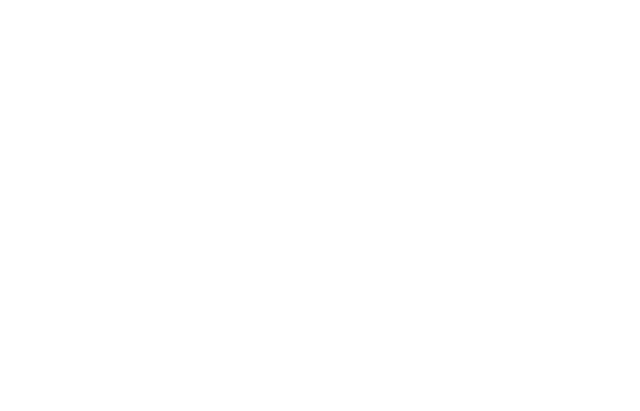
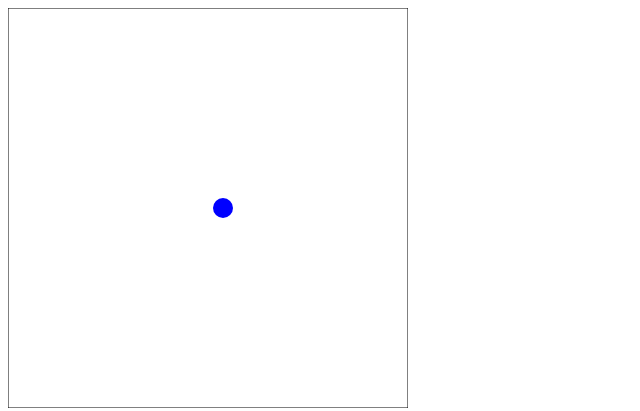
Before and after one commit to ediCarlosSilva/jsForKids, a plain HTML site: page part 3/capitulo 15/keyboard.html in a window 1280 px wide. Shown: the whole page, without its empty margins (0-640 px from the left). Drawn offline with nearby package versions, Linux system fonts and the light colour scheme.

Commit message:
conclusão capitulo 15 - controlando animação com o teclado

```diff
--- a/part 3/capitulo 15/keyboard.html
+++ b/part 3/capitulo 15/keyboard.html
@@ -11,6 +11,120 @@
     <script src="https://code.jquery.com/jquery-2.1.0.js"></script>
 
     <script>
+        var canvas = document.getElementById('canvas');
+        var ctx = canvas.getContext('2d');
+        var width = canvas.width;
+        var height = canvas.height;
+
+        var circle = function(x, y, radius, fillCircle) {
+            ctx.beginPath();
+            ctx.arc(x, y, radius, 0, Math.PI * 2, false);
+            if (fillCircle) {
+                ctx.fill();
+            } else {
+                ctx.stroke();
+            }
+        };
+
+        // the Ball constructor
+        var Ball = function() {
+            this.x = width / 2;
+            this.y = height / 2;
+            this.xSpeed = 5;
+            this.ySpeed = 0;
+            var colors = ["Red", "Orange", "Yellow", "Green", "Blue", "Purple"];
+            this.color = pickRandomColor(colors);
+        };
+
+        var pickRandomColor = function(colors) {
+            return colors[Math.floor(Math.random() * colors.length)];
+        }
+
+        // atualiza a posição da bola baseado na sua velocidade;
+        Ball.prototype.move = function() {
+            this.x += this.xSpeed;
+            this.y += this.ySpeed;
+
+            if (this.x < 0) {
+                this.x = width;
+            } else if (this.x > width) {
+                this.x = 0;
+            } else if (this.y < 0) {
+                this.y = height;
+            } else if (this.y > height) {
+                this.y = 0;
+            }
+        };
+
+        // desenha a bola na sua posição atual
+        Ball.prototype.draw = function() {
+            ctx.fillStyle = this.color;
+            circle(this.x, this.y, 10, true);
+        };
+
+        // define a direção da bola baseado em uma string que recebe como argumento
+        Ball.prototype.setDirection = function(direction) {
+            if (direction === "up") {
+                this.xSpeed = 0;
+                this.ySpeed = -5;
+            } else if (direction === "down") {
+                this.xSpeed = 0;
+                this.ySpeed = 5;
+            } else if (direction === "left") {
+                this.xSpeed = -5;
+                this.ySpeed = 0;
+            } else if (direction === "right") {
+                this.xSpeed = 5;
+                this.ySpeed = 0;
+            } else if (direction === "stop") {
+                this.xSpeed = 0;
+                this.ySpeed = 0;
+            }
+        };
+
+        // cria o objeto ball
+        var ball = new Ball();
+
+        // um objeto para converter keyCodes em nomes de ação, direção do movimento.
+        var keyActions = {
+            32: "stop",
+            37: "left",
+            38: "up",
+            39: "right",
+            40: "down"
+        };
+
+        // o manipulador de evento de tecla pressionada (keydown) que será chamado para cada tecla pressionada
+        $('body').keydown(function(event) {
+            var direction = keyActions[event.keyCode];
+            ball.setDirection(direction);
+        });
+
+        // a função de animação, que será chamada a cada 30 milissegundos(30 ms)
+        setInterval(function() {
+            ctx.clearRect(0, 0, width, height);
+
+            ball.draw();
+            ball.move();
+
+            ctx.strokeRect(0, 0, width, height);
+        }, 30);
+
+        // var keyNames = {
+        //     32: "space",
+        //     37: "left",
+        //     38: "up",
+        //     39: "right",
+        //     40: "down",
+        //     16: "shift",
+        //     13: "enter",
+        //     18: "alt"
+        // };
+
+        // $('body').keydown(function(event) {
+        //     console.log(keyNames[event.keyCode]);
+        //     // console.log(event.keyCode);
+        // });
     </script>
 </body>
 
```
